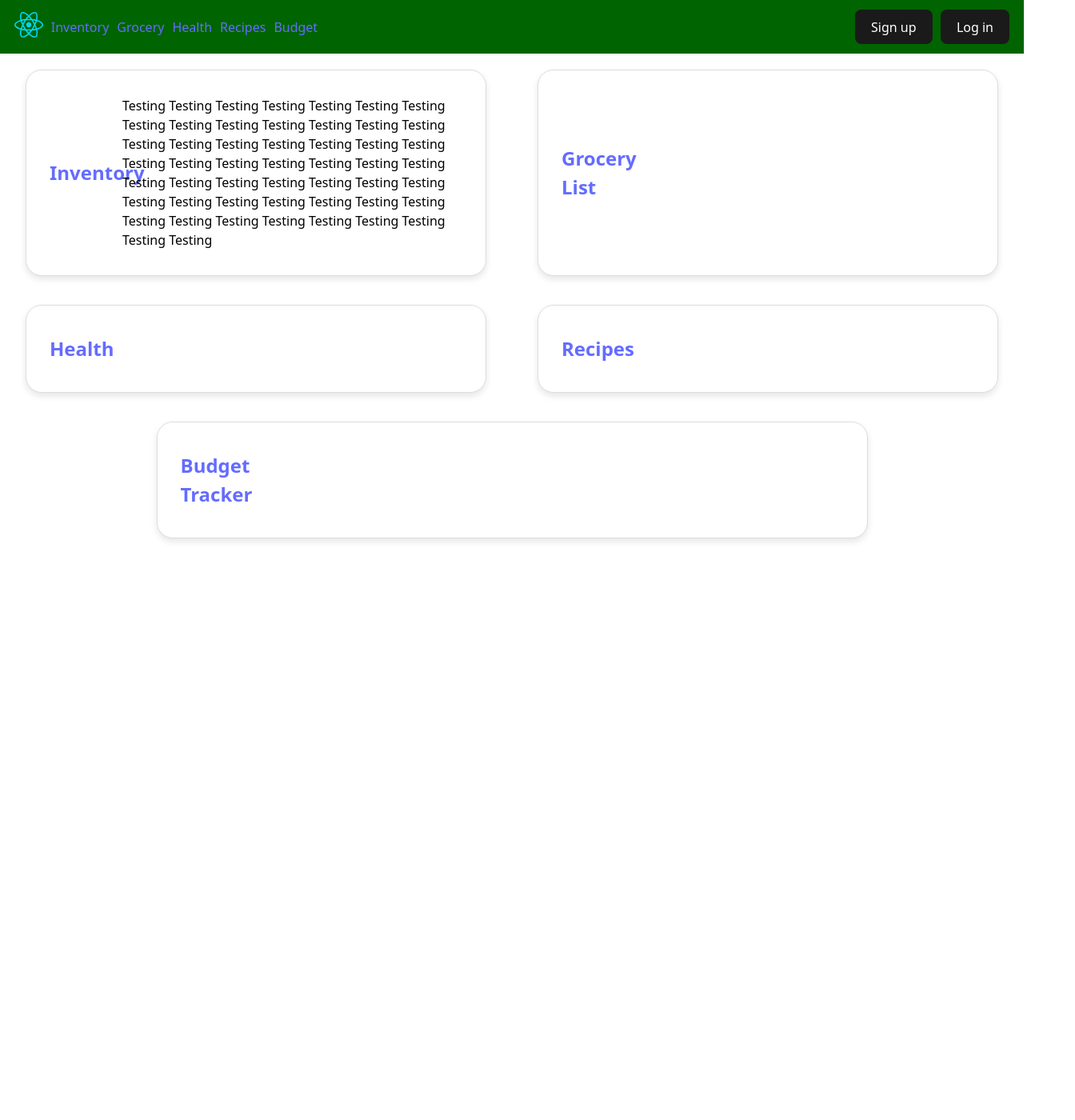
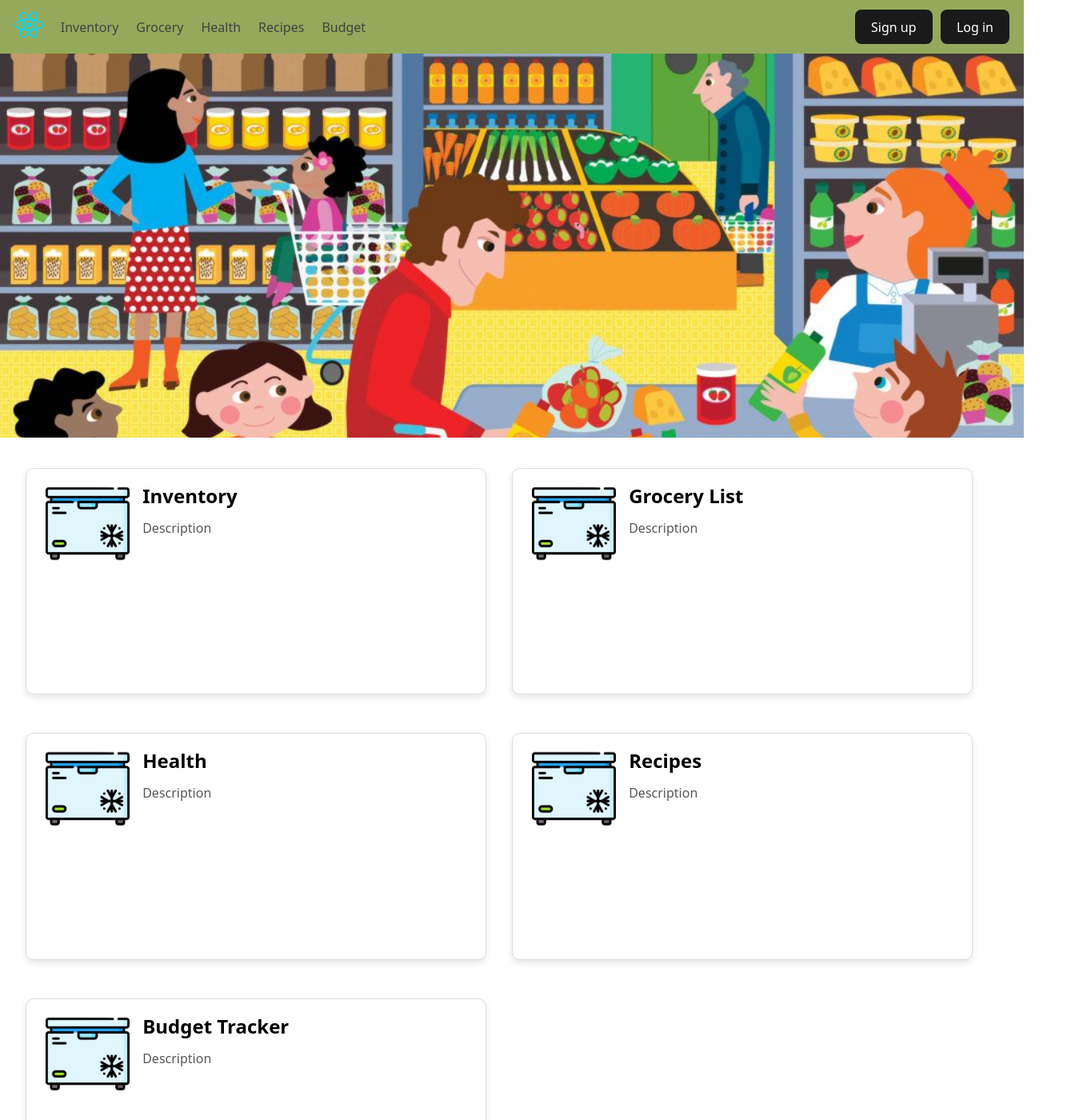
Before and after one commit to PAP-2025-Summer-L6-G1/Final-Project-Frontend, a React (Vite) app: page / in a window 1280 px wide. Shown: the top 1400 px of the page at 80% size, 1344 px wide, since content can reach past the window. Before the commit the page ends 800 px from the top, so only its background shows below. Built offline with nearby package versions, Linux system fonts and the light colour scheme.

Commit message:
Updated homepage

```diff
--- a/src/components/Navbar.css
+++ b/src/components/Navbar.css
@@ -1,5 +1,5 @@
 .navbar {
-    background-color: darkgreen;
+    background-color: rgb(148, 169, 91);
     height: fit-content;
     display: flex;
     align-items: center;
@@ -11,8 +11,11 @@
 }
 a {
     margin: 0 5px;
+    text-decoration: none;
+    color: #424242;
 }
 nav {
+    gap: 0.75rem;
     display: flex;
     align-items: center;
 }
--- a/src/pages/Home.css
+++ b/src/pages/Home.css
@@ -3,21 +3,65 @@
     width: 100%;
     height: 100%;
 }
-.card {
-    border: black solid;
 
-    border-radius: 25px;
-    padding: 10px;
-    margin: 20px 2.5%;
-    flex: 0.5 40%;
-    h2 {
-        width: 70px;
-    }
-
-}
 .card-container {
     width: 100%;
     display: flex;
     flex-flow: row wrap;
-    justify-content: space-around;
+    justify-content: flex-start;
+    gap: 2rem;
+    padding: 2rem;
 }
+
+.homepage-card {
+    flex: 0.5 40%;
+
+    background-color: white;
+    border-radius: 10px;
+    display: flex;
+    align-items: flex-start;
+    gap: 1rem;
+    padding: 1rem 1.5rem;
+    padding-bottom: 10rem;
+    margin-bottom: 1rem;
+    box-shadow: 0 4px 8px rgba(0, 0, 0, 0.1);
+    border: 1px solid #ddd;
+    max-width: 50%;
+    transition: transform 0.2s ease;
+
+    flex: 0 1 calc(50% - 4rem);
+    max-width: calc(50% - 4rem);
+    box-sizing: border-box;
+}
+
+.homepage-card-icon {
+  width: 20%;
+  height: auto;
+}
+
+.homepage-card-text {
+  display: flex;
+  flex-direction: column;
+  align-items: flex-start;
+  justify-content: flex-start;
+}
+
+.homepage-card-text a, h2 {
+  display: inline;
+  margin: 0;
+  text-decoration: none;
+  color: #000
+}
+
+.homepage-card-text p {
+    display: inline;
+    margin: 0;
+    margin-top: 10px;
+    color:#575757
+}
+
+#homepage-background {
+  width: 100%;
+  max-height: 30rem;
+  object-fit: cover;
+}
--- a/src/pages/Home.jsx
+++ b/src/pages/Home.jsx
@@ -5,6 +5,8 @@ import AccountContext from '../contexts/AccountContext.jsx'
 import {signupUser, loginUser, logoutUser, loadLocalAccountData} from '../api/signIn.jsx'
 import { useEffect } from 'react'
 import { Link } from 'react-router-dom'
+import freezerIcon from "../assets/Freezer.svg"
+import groceryScene from "../assets/grocery.jpg"
 function Home() {
   const [loggedInUser, setLoggedInUser] = useState("");
   useEffect(() => {
@@ -16,28 +18,46 @@ function Home() {
         <Navbar />
       </AccountContext.Provider>
       <main>
+        <img id="homepage-background" src={groceryScene} />
         <div className='card-container'>
+          <div className='homepage-card'>
+            <img src={freezerIcon} className="homepage-card-icon" />
+            <div className="homepage-card-text">
+              <Link to="/inventory"><h2>Inventory</h2></Link>
+              <p>Description</p>
+            </div>
+          </div>
 
-          <div className='card'>
-              <Link to="/inventory"><h2>Inventory</h2></Link>
-              <p>Testing Testing Testing Testing Testing Testing Testing Testing Testing Testing Testing Testing Testing Testing Testing Testing Testing Testing Testing Testing Testing Testing Testing Testing Testing Testing Testing Testing Testing Testing Testing Testing Testing Testing Testing Testing Testing Testing Testing Testing Testing Testing Testing Testing Testing Testing Testing Testing Testing Testing Testing </p>
+          <div className='homepage-card'>
+            <img src={freezerIcon} className="homepage-card-icon" />
+            <div className="homepage-card-text">
+              <Link to="/grocery"><h2>Grocery List</h2></Link>
+              <p>Description</p>
+            </div>
           </div>
-          <div className='card'>
-              <Link to="/grocery"><h2>Grocery List</h2></Link>
-              <p></p>
+
+          <div className='homepage-card'>
+            <img src={freezerIcon} className="homepage-card-icon" />
+            <div className="homepage-card-text">
+              <Link to="/health"><h2>Health</h2></Link>
+              <p>Description</p>
+            </div>
           </div>
-          <div className='card'>
-              <Link to="/health"><h2>Health</h2></Link>
-              <p></p>
+
+          <div className='homepage-card'>
+            <img src={freezerIcon} className="homepage-card-icon" />
+            <div className="homepage-card-text">
+              <Link to="/recipes"><h2>Recipes</h2></Link>
+              <p>Description</p>
+            </div>
           </div>
-          <div className='card'>
-              <Link to="/recipes"><h2>Recipes</h2></Link>
-              <p></p>
-          </div>
-          <div className='card'>
 
+          <div className='homepage-card'>
+            <img src={freezerIcon} className="homepage-card-icon" />
+            <div className="homepage-card-text">
               <Link to="/budget"><h2>Budget Tracker</h2></Link>
-              <p></p>
+              <p>Description</p>
+            </div>
           </div>
         </div>
       </main>
```
Also changed, not shown: src/assets/grocery.jpg (added).
